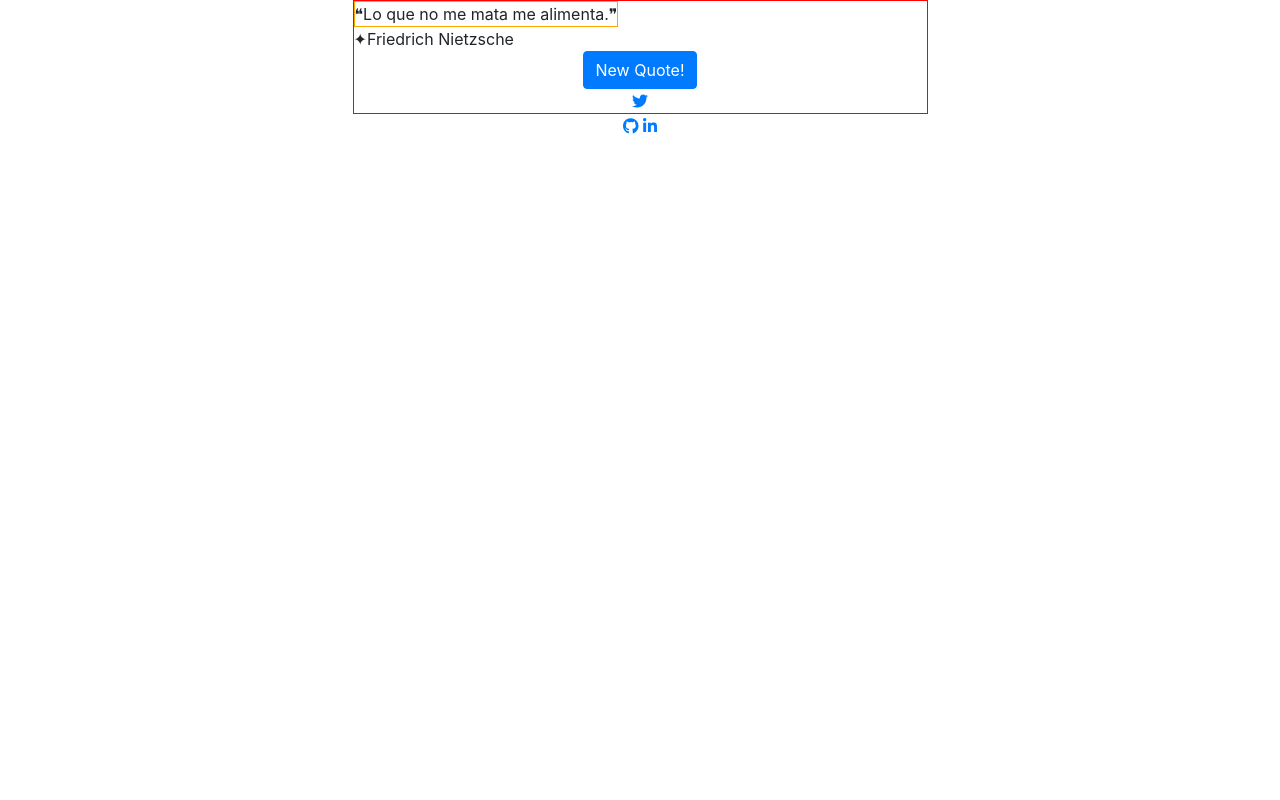
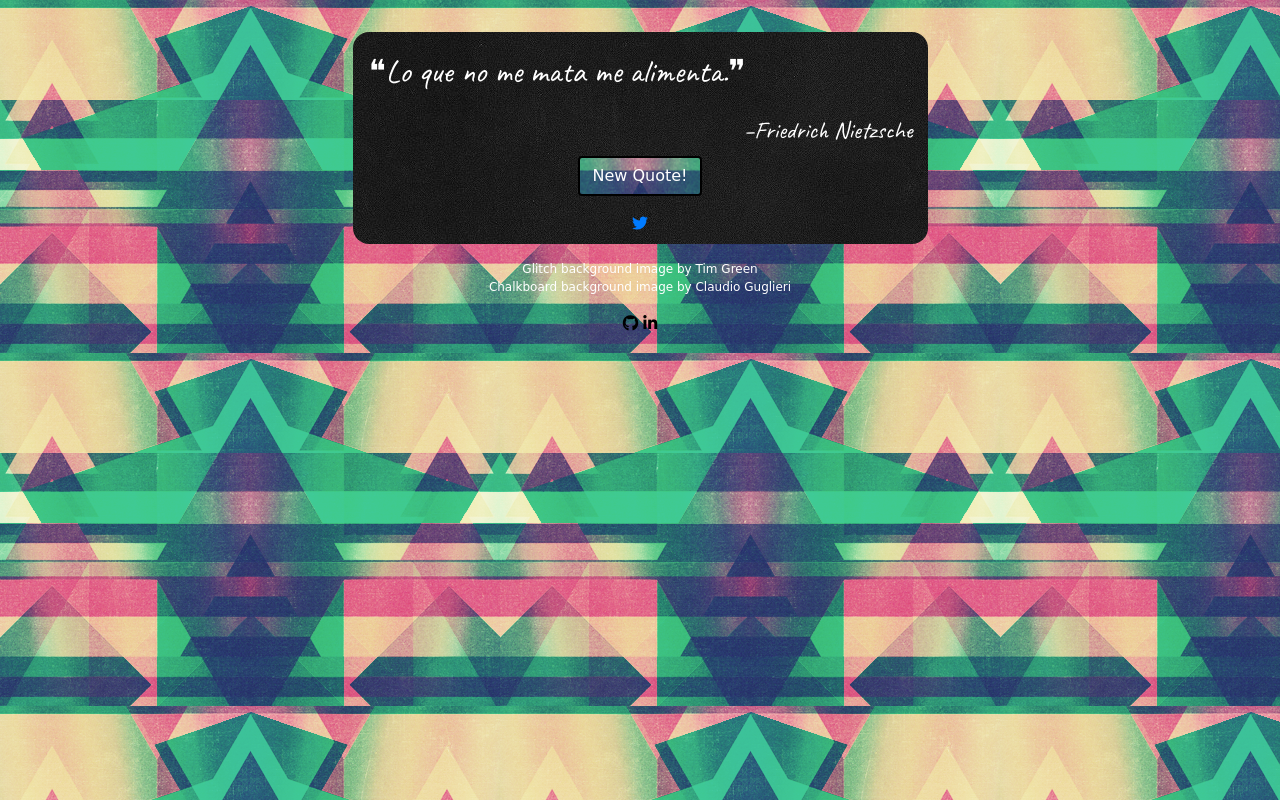
Before and after one commit to VJones2112/randomquotegenerator, a plain HTML site: page index.html in a window 1280 px wide. Drawn offline with nearby package versions, Linux system fonts and the light colour scheme; a web font is replaced by a local one.

Commit message:
Worked on css and added keydown support

```diff
--- a/index.html
+++ b/index.html
@@ -16,23 +16,26 @@
 <body>
     <div class="container text-center  align-middle" id="quote-box">
         <div class="row">
-
                 <div id="text"><!-- js will generate quote --></div>
-
         </div>
-        <div class="row">
+        <!-- <div class="row"> -->
         <div id="author">Placeholder Author<!-- js will generate --></div>
-        </div>
+        <!-- </div> -->
         <button type="button" class="btn btn-primary" id="new-quote" data-toggle="button" aria-pressed="false" autocomplete="off">New Quote!</button>
         <a class=" d-block" id="tweet-quote" href="twitter.com/intent/tweet" target="_blank"><i class="fab fa-twitter"></i></a>
 
     </div>
 
-    <div class="footer">
+    <div class="imageAttributes">
+        Glitch background image by <a href="https://twitter.com/destroywerk" target="_blank">Tim Green</a>
+        <br>
+        Chalkboard background image by <a href="https://twitter.com/claudioguglieri" target="_blank">Claudio Guglieri</a>
+    </div>
+
+    <div class="social">
         <a href="https://github.com/VJones2112" target="_blank"><i class="fab fa-github"></i></a>
         <a href="https://www.linkedin.com/in/veronicajones2112/" target="_blank"><i class="fab fa-linkedin-in"></i></a>
     </div>
-
 
 
     <!-- My Script -->
--- a/index.js
+++ b/index.js
@@ -1,7 +1,6 @@
 import quotesObject from './quotes.js';
 
 const generateQuote = () => {
-
     for (let quote in quotesObject) {
         const randIndex = Math.floor(Math.random() * quotesObject[quote].length);
         const randQuote = quotesObject[quote][randIndex];
@@ -12,3 +11,4 @@ const generateQuote = () => {
 
 $( "#new-quote" ).click(generateQuote);
 $( document ).ready(generateQuote);
+document.addEventListener("keydown", generateQuote);
--- a/style.css
+++ b/style.css
@@ -1,30 +1,63 @@
-
+@import url('https://fonts.googleapis.com/css2?family=Caveat&family=Hachi+Maru+Pop&display=swap');
 
 body {
     text-align: center;
     font-size: 16px;
     max-width: 575px;
     margin: 0 auto;
+    font-family: 'Hachi Maru Pop', cursive;
+    background: url('images/glitch.png');
 }
 
-/* button {
-    /* top: 50%;JUST NOOOOOOOOOO
-    left: 50%;
-    /* -webkit-transform: translate(-60%, -50%);*/
-    /*transform: translate(150%, -50%);
-}
-*/
+
+
 #quote-box {
-    border: 1px solid red;
+    margin-top: 2rem;
+    background: url('images/chalkboard.jpg');
+    color: #fff;
+    border-radius: 1rem;
     /* height: 100vh; */
 }
-#text {border: 1px solid orange;}
+
+#text,
+#author { font-family: 'Caveat', cursive; }
+#text {
+    /* border: 1px solid orange;  */
+    font-size: 2rem;
+    padding: 1rem;
+}
 #text::before { content: "\0275D"; }
 #text::after { content: "\0275E"; }
 
-/*#author {border: 1px solid yellow;} */
-/* #author::before { content: "\1F730"; } */
-#author::before { content: "\02726"; }
+#author {
+    font-size: 1.5rem;
+    text-align: right;
+}
+/* #author::before { content: "\1F730"; } \02726 is a starry thing*/
+#author::before { content: "\02013"; }
 /* #new-quote {border: 1px solid green; */
 
+button {
+    background: url('images/glitch.png');
+    background-position: center;
+}
+
+#new-quote {
+    border: 2px solid #000;
+    margin: 0.5rem 0;
+}
+
+#tweet-quote {
+    padding: 0.5rem 0;
+    border-radius: 1rem;
+}
+
 /* #tweet-quote {border: 1px solid blue;} */
+.imageAttributes { margin: 1rem 0; }
+.imageAttributes,
+.imageAttributes a {
+    color: #fff;
+    font-size: 0.75rem;
+}
+
+.social a { color: #000; }
```
Also changed, not shown: images/chalkboard.jpg (added), images/glitch.png (added).
